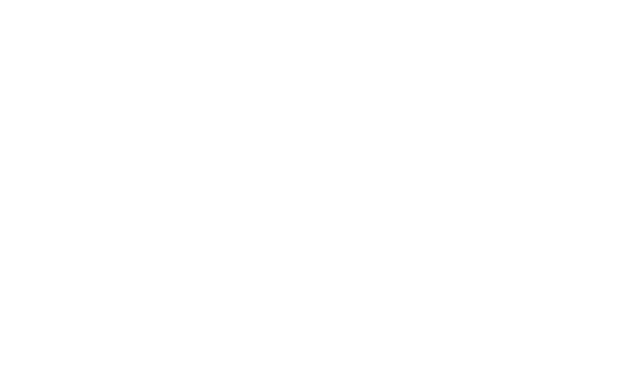
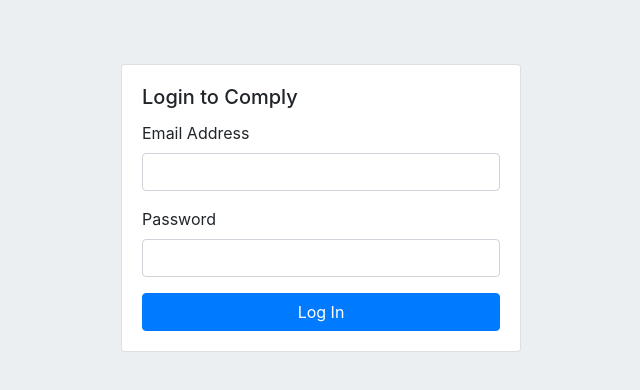
Before and after one commit to hnetzer/comply-frontend, a React (Create React App) app: page /login in a window 1280 px wide. Shown: the top 390 px of the page, without its empty margins (319-959 px from the left). Built offline with nearby package versions, Linux system fonts and the light colour scheme.

Commit message:
login form with failing request

```diff
--- a/src/App.js
+++ b/src/App.js
@@ -7,12 +7,14 @@
 import OfficeDetailsScreen from "./screens/signup/OfficeDetailsScreen"
 import WebsiteScreen from "./screens/WebsiteScreen"
 import HomeScreen from "./screens/HomeScreen"
+import LoginScreen from './screens/LoginScreen'
 
 const App = (props) => {
 
   return (
     <Router>
       <WebsiteScreen path="/" />
+      <LoginScreen path="/login" />
       <HomeScreen path="/home" />
       <GetStartedScreen path="/signup/get-started" />
       <CompanyDetailsScreen path="/signup/company-details" />
--- a/src/forms/index.js
+++ b/src/forms/index.js
@@ -1,9 +1,11 @@
 import CreateAccountForm from './createAccountForm';
 import CompanyDetailsForm from './companyDetailsForm';
 import OfficeDetailsForm from './officeDetailsForm';
+import LoginForm from './loginForm';
 
 export {
   CreateAccountForm,
   CompanyDetailsForm,
-  OfficeDetailsForm
+  OfficeDetailsForm,
+  LoginForm
 }
--- /dev/null
+++ b/src/forms/loginForm.js
@@ -0,0 +1,66 @@
+import React, { useState } from 'react';
+
+import { Formik } from 'formik';
+
+// Bootstrap components
+import Form from 'react-bootstrap/Form';
+import Col from 'react-bootstrap/Col';
+import Button from 'react-bootstrap/Button';
+
+const LoginForm = (props) => {
+  const [validated] = useState(false);
+
+  const handleSubmit = async (values, { setSubmitting }) => {
+    await props.handleSubmit(values, { setSubmitting })
+  }
+
+  const handleValidation = values => {
+    const errors = {};
+    return errors;
+  }
+
+  return (
+    <Formik
+      initialValues={props.initialValues}
+      validate={handleValidation}
+      onSubmit={handleSubmit}
+    >
+    {({
+      values,
+      errors,
+      touched,
+      handleChange,
+      handleBlur,
+      handleSubmit,
+      isSubmitting,
+      /* and other goodies */
+    }) => (
+        <Form validated={validated} onSubmit={handleSubmit}>
+        <Form.Group controlId="email">
+          <Form.Label>Email Address</Form.Label>
+          <Form.Control
+            required
+            onChange={handleChange}
+            type="email"
+            value={values.email}
+            />
+        </Form.Group>
+        <Form.Group controlId="password">
+          <Form.Label>Password</Form.Label>
+          <Form.Control
+            required
+            onChange={handleChange}
+            type="password"
+            value={values.password}
+             />
+        </Form.Group>
+          <Button variant="primary" type="submit" block>
+            Log In
+          </Button>
+        </Form>
+      )}
+    </Formik>
+  );
+}
+
+export default LoginForm;
--- a/src/network/api.js
+++ b/src/network/api.js
@@ -1,4 +1,6 @@
 const BASE_URI = 'https://comply-api.herokuapp.com';
+
+
 
 export const createAccount = async (data) => {
   try {
@@ -8,6 +10,28 @@
       body: JSON.stringify(data)
     }
     let response = await fetch(`${BASE_URI}/account`, settings);
+    let json = await response.json()
+
+    // Check response to make sure it was successful
+    if (response.status !== 200) {
+      throw Error(json.message)
+    }
+
+    return json;
+  }
+  catch (err) {
+    throw Error(err);
+  }
+}
+
+export const login = async (email, password) => {
+  try {
+    const settings = {
+      method: 'POST',
+      headers: { 'Content-Type': 'application/json' },
+      body: JSON.stringify({ email: email, password: password })
+    }
+    let response = await fetch(`${BASE_URI}/login`, settings);
     let json = await response.json()
 
     // Check response to make sure it was successful
--- /dev/null
+++ b/src/screens/LoginScreen.js
@@ -0,0 +1,49 @@
+import React from 'react';
+import { navigate } from "@reach/router"
+
+import Button from 'react-bootstrap/Button';
+import Card from 'react-bootstrap/Card';
+
+import styles from './Website.module.css'
+
+import { login } from 'network/api';
+
+import { LoginForm } from 'forms'
+
+const LoginScreen = (props) => {
+
+  const initialFormValues = {
+    email: '',
+    password: ''
+  }
+
+  const handleSubmit = async (values, { setSubmitting }) => {
+    const { email, password } = values;
+    try {
+      await login(email, password)
+      // props.dispatch(createAccountResponse(response))
+      navigate('/home')
+    } catch (err) {
+      alert(err.message)
+    }
+  }
+
+  return(
+    <div className={styles.container}>
+      <Card style={{
+        width: '400px',
+        marginLeft: 'auto',
+        marginRight: 'auto'
+      }}>
+        <Card.Body>
+          <Card.Title>Login to Comply</Card.Title>
+          <LoginForm
+            initialValues={initialFormValues}
+            handleSubmit={handleSubmit} />
+        </Card.Body>
+      </Card>
+    </div>
+  )
+}
+
+export default LoginScreen;
--- a/src/screens/WebsiteScreen.js
+++ b/src/screens/WebsiteScreen.js
@@ -11,7 +11,6 @@
     <div className={styles.container}>
       <Card style={{
         width: '400px',
-        height: '240px',
         marginLeft: 'auto',
         marginRight: 'auto'
       }}>
```
